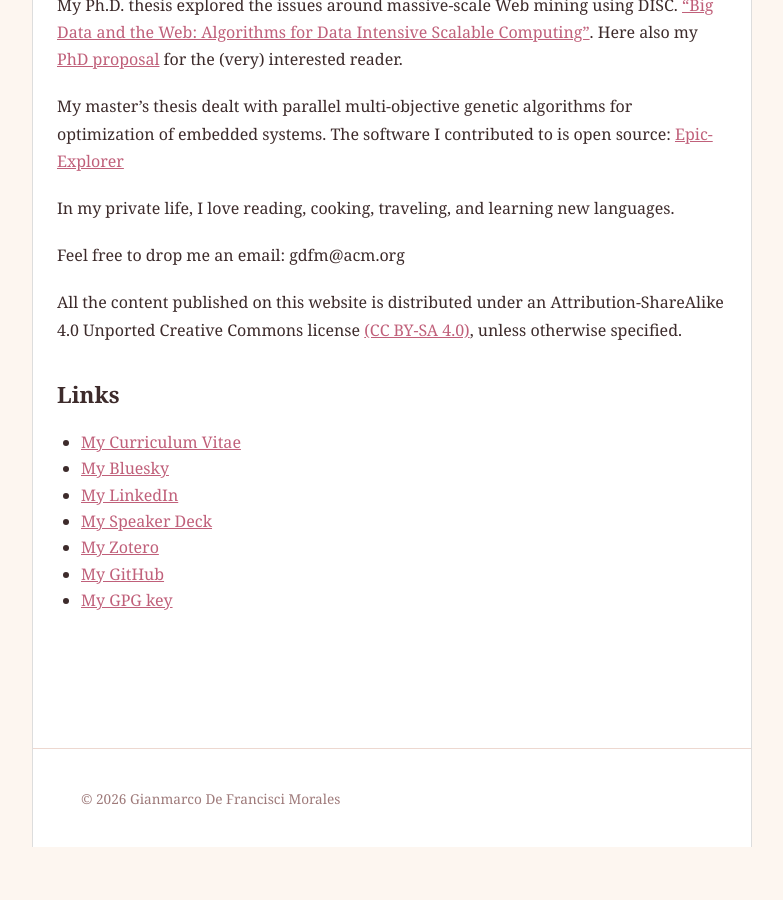
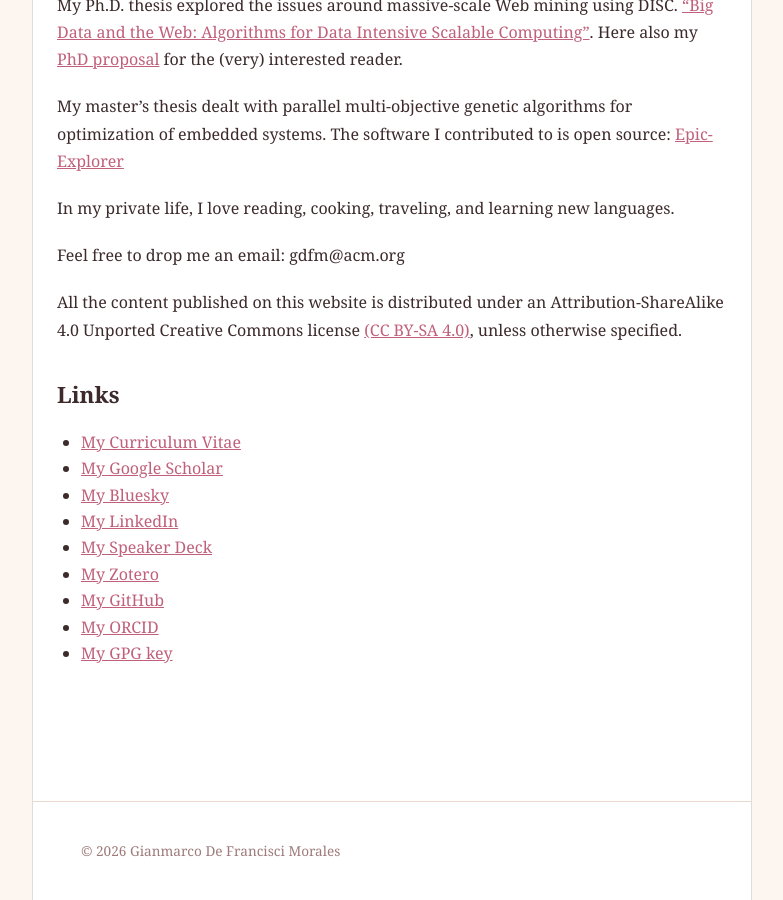
Before and after one commit to gdfm/gdfm.github.io, a Jekyll site: the page built from _pages/about.md, in a window 1280 px wide and 900 px high, scrolled down 1103 px. Shown: the whole window, without its empty margins (248-1031 px from the left). Built offline with Jekyll 4.4.1, drawn with Linux system fonts in a browser that asks for light colours; before the commit the page ends 1950 px from its top, so only the background shows below that; some of the changed lines change nothing that is shown.

Commit message:
ORCID and Scholar

```diff
--- a/_includes/schema-person.html
+++ b/_includes/schema-person.html
@@ -16,7 +16,9 @@
     "http://github.com/gdfm",
     "http://www.linkedin.com/in/gianmarcodfm",
     "https://speakerdeck.com/u/gdfm",
-    "https://www.zotero.org/gdfm"
+    "https://www.zotero.org/gdfm",
+    "https://orcid.org/0000-0002-2415-494X",
+    "https://scholar.google.com/citations?user=R0JCEqMAAAAJ"
   ],
   "alumniOf": [
     {
@@ -36,7 +38,8 @@
     "Graph Mining",
     "Social Media Analysis",
     "Polarization",
-    "Opinion Dynamics",
+    "Opinion Formation",
+    "AI & Society",
     "Probabilistic Machine Learning",
     "Distributed Computing"
   ]
--- a/_pages/about.md
+++ b/_pages/about.md
@@ -33,9 +33,11 @@
 ## Links
 
 * [My Curriculum Vitae](assets/media/2025/02/cv-gdfm-20250209.pdf)
+* [My Google Scholar](https://scholar.google.com/citations?user=R0JCEqMAAAAJ)
 * [My Bluesky](https://bsky.app/profile/gdfm.bsky.social)
 * [My LinkedIn](http://www.linkedin.com/in/gianmarcodfm)
 * [My Speaker Deck](https://speakerdeck.com/u/gdfm)
 * [My Zotero](https://www.zotero.org/gdfm)
 * [My GitHub](http://github.com/gdfm)
+* [My ORCID](https://orcid.org/0000-0002-2415-494X)
 * [My GPG key](http://pgp.mit.edu/pks/lookup?op=get&search=0x6D26F8392A7AAA60)
```
Also changed, not shown: 4 other files.
